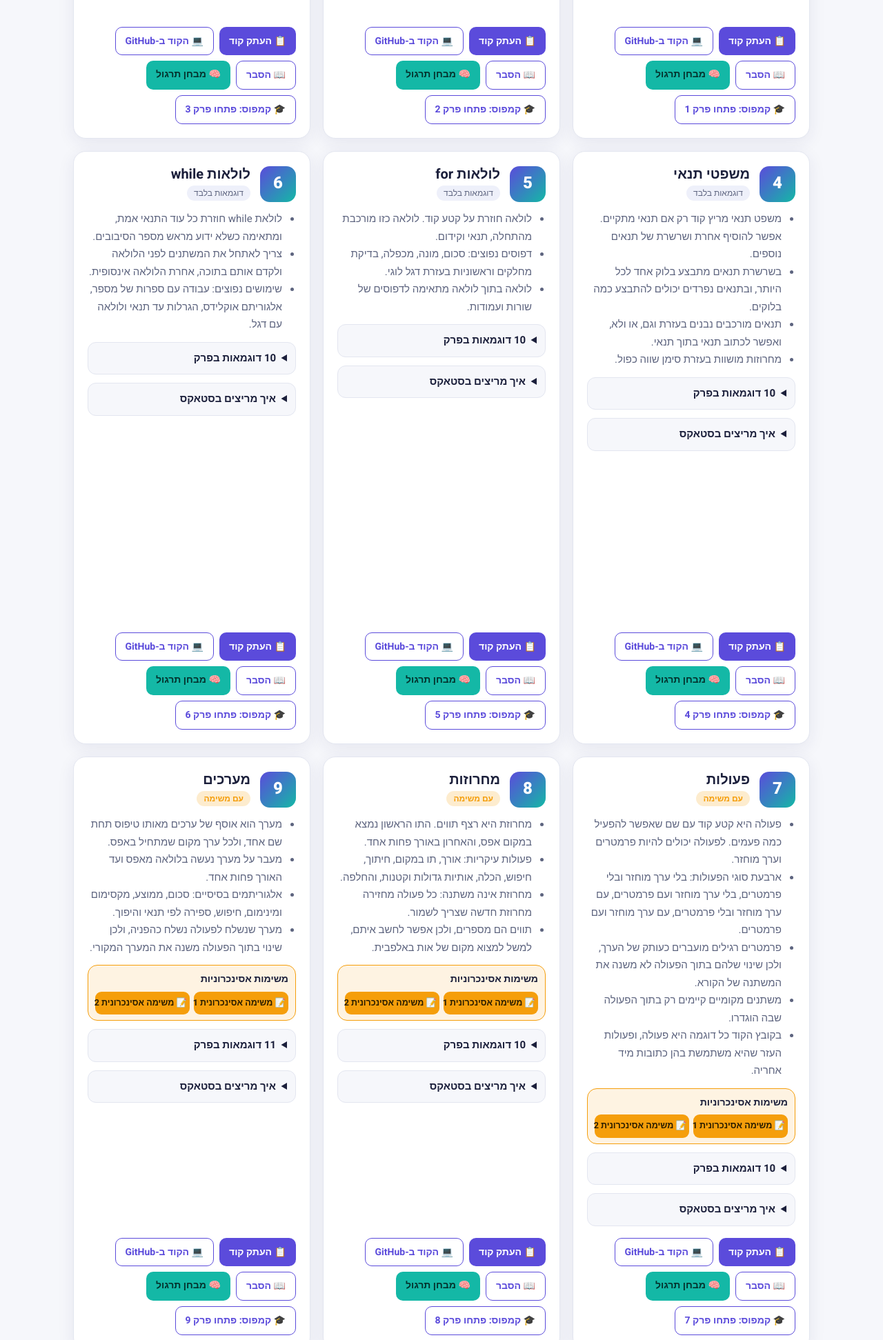
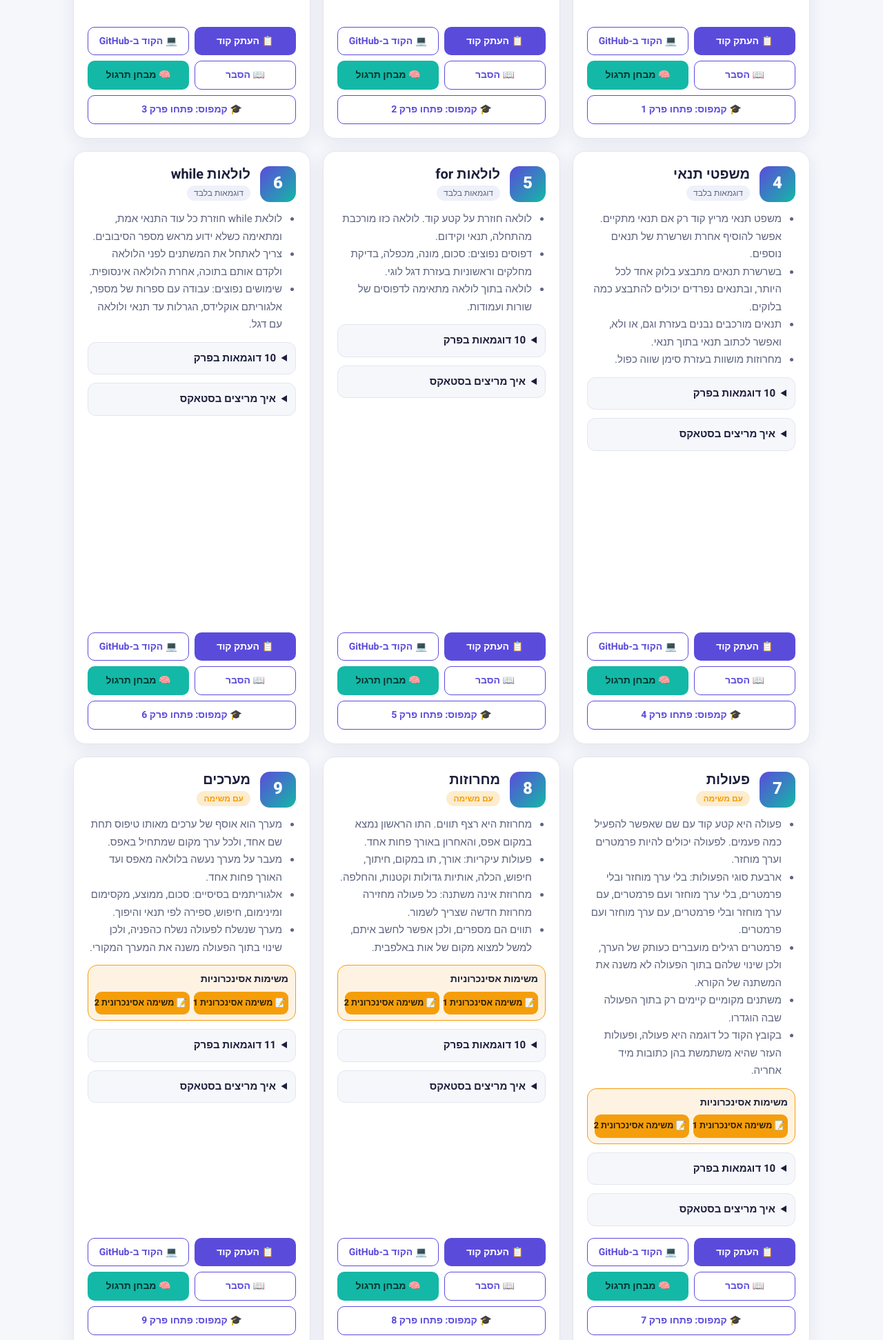
Before and after one commit to ciznerguy/thelma-yesodot-11, a plain HTML site: page docs/index.html in a window 1280 px wide. Shown: the part 1380-3323 px from the top of the page at 69% size. Drawn offline with Linux system fonts and the light colour scheme.

Commit message:
Align card buttons in an identical fixed grid at the bottom of every chapter card

```diff
--- a/docs/index.html
+++ b/docs/index.html
@@ -66,6 +66,9 @@ summary{cursor:pointer;padding:10px 0;font-weight:700;font-size:15px}
 .tasksrow .btn{flex:1 1 0;min-width:0;text-align:center;white-space:nowrap;padding:6px 4px;font-size:12.5px;border-radius:9px}
 @media (max-width:360px){.tasksrow .btn{font-size:11px;padding:6px 1px}}
 .btn.copy{border:0;cursor:pointer;font-family:inherit}
+.chapter footer{display:grid!important;grid-template-columns:1fr 1fr;gap:8px;align-items:stretch}
+.chapter footer .btn{display:flex;align-items:center;justify-content:center;text-align:center;font-size:14px;padding:8px 6px;white-space:nowrap;min-width:0}
+.chapter footer .btn.wide{grid-column:1/-1}
 .runsteps{margin:0 0 10px;padding-inline-start:20px;font-size:14px;color:var(--muted)}
 .runsteps a{color:var(--brand);font-weight:700}
 .btn.quiz{background:var(--brand2);color:#04332e}
@@ -117,7 +120,7 @@ footer.site a{color:var(--brand);font-weight:700}
     <button class="btn copy" data-path="פרק 01/Program.cs" type="button">📋 העתק קוד</button>
     <a class="btn ghost" href="https://github.com/ciznerguy/thelma-yesodot-11/blob/main/%D7%A4%D7%A8%D7%A7%2001/Program.cs">💻 הקוד ב-GitHub</a>
     <a class="btn ghost" href="https://github.com/ciznerguy/thelma-yesodot-11/blob/main/%D7%A4%D7%A8%D7%A7%2001/README.md">📖 הסבר</a>
-    <a class='btn quiz' href='quiz/ch01.html'>🧠 מבחן תרגול</a><a class='btn ghost' href='https://app.campus.gov.il/learning/course/course-v1:MoE+EDU_Matric_ComputerScienceA_HE+2023_1/home' title='בקורס יש לפתוח את הפרק המתאים: פרק 1'>🎓 קמפוס: פתחו פרק 1</a>
+    <a class='btn quiz' href='quiz/ch01.html'>🧠 מבחן תרגול</a><a class='btn ghost wide' href='https://app.campus.gov.il/learning/course/course-v1:MoE+EDU_Matric_ComputerScienceA_HE+2023_1/home' title='בקורס יש לפתוח את הפרק המתאים: פרק 1'>🎓 קמפוס: פתחו פרק 1</a>
   </footer>
 </article>
 <article class="chapter" id="ch2">
@@ -132,7 +135,7 @@ footer.site a{color:var(--brand);font-weight:700}
     <button class="btn copy" data-path="פרק 02/Program.cs" type="button">📋 העתק קוד</button>
     <a class="btn ghost" href="https://github.com/ciznerguy/thelma-yesodot-11/blob/main/%D7%A4%D7%A8%D7%A7%2002/Program.cs">💻 הקוד ב-GitHub</a>
     <a class="btn ghost" href="https://github.com/ciznerguy/thelma-yesodot-11/blob/main/%D7%A4%D7%A8%D7%A7%2002/README.md">📖 הסבר</a>
-    <a class='btn quiz' href='quiz/ch02.html'>🧠 מבחן תרגול</a><a class='btn ghost' href='https://app.campus.gov.il/learning/course/course-v1:MoE+EDU_Matric_ComputerScienceA_HE+2023_1/home' title='בקורס יש לפתוח את הפרק המתאים: פרק 2'>🎓 קמפוס: פתחו פרק 2</a>
+    <a class='btn quiz' href='quiz/ch02.html'>🧠 מבחן תרגול</a><a class='btn ghost wide' href='https://app.campus.gov.il/learning/course/course-v1:MoE+EDU_Matric_ComputerScienceA_HE+2023_1/home' title='בקורס יש לפתוח את הפרק המתאים: פרק 2'>🎓 קמפוס: פתחו פרק 2</a>
   </footer>
 </article>
 <article class="chapter" id="ch3">
@@ -147,7 +150,7 @@ footer.site a{color:var(--brand);font-weight:700}
     <button class="btn copy" data-path="פרק 03/Program.cs" type="button">📋 העתק קוד</button>
     <a class="btn ghost" href="https://github.com/ciznerguy/thelma-yesodot-11/blob/main/%D7%A4%D7%A8%D7%A7%2003/Program.cs">💻 הקוד ב-GitHub</a>
     <a class="btn ghost" href="https://github.com/ciznerguy/thelma-yesodot-11/blob/main/%D7%A4%D7%A8%D7%A7%2003/README.md">📖 הסבר</a>
-    <a class='btn quiz' href='quiz/ch03.html'>🧠 מבחן תרגול</a><a class='btn ghost' href='https://app.campus.gov.il/learning/course/course-v1:MoE+EDU_Matric_ComputerScienceA_HE+2023_1/home' title='בקורס יש לפתוח את הפרק המתאים: פרק 3'>🎓 קמפוס: פתחו פרק 3</a>
+    <a class='btn quiz' href='quiz/ch03.html'>🧠 מבחן תרגול</a><a class='btn ghost wide' href='https://app.campus.gov.il/learning/course/course-v1:MoE+EDU_Matric_ComputerScienceA_HE+2023_1/home' title='בקורס יש לפתוח את הפרק המתאים: פרק 3'>🎓 קמפוס: פתחו פרק 3</a>
   </footer>
 </article>
 <article class="chapter" id="ch4">
@@ -162,7 +165,7 @@ footer.site a{color:var(--brand);font-weight:700}
     <button class="btn copy" data-path="פרק 04/Program.cs" type="button">📋 העתק קוד</button>
     <a class="btn ghost" href="https://github.com/ciznerguy/thelma-yesodot-11/blob/main/%D7%A4%D7%A8%D7%A7%2004/Program.cs">💻 הקוד ב-GitHub</a>
     <a class="btn ghost" href="https://github.com/ciznerguy/thelma-yesodot-11/blob/main/%D7%A4%D7%A8%D7%A7%2004/README.md">📖 הסבר</a>
-    <a class='btn quiz' href='quiz/ch04.html'>🧠 מבחן תרגול</a><a class='btn ghost' href='https://app.campus.gov.il/learning/course/course-v1:MoE+EDU_Matric_ComputerScienceA_HE+2023_1/home' title='בקורס יש לפתוח את הפרק המתאים: פרק 4'>🎓 קמפוס: פתחו פרק 4</a>
+    <a class='btn quiz' href='quiz/ch04.html'>🧠 מבחן תרגול</a><a class='btn ghost wide' href='https://app.campus.gov.il/learning/course/course-v1:MoE+EDU_Matric_ComputerScienceA_HE+2023_1/home' title='בקורס יש לפתוח את הפרק המתאים: פרק 4'>🎓 קמפוס: פתחו פרק 4</a>
   </footer>
 </article>
 <article class="chapter" id="ch5">
@@ -177,7 +180,7 @@ footer.site a{color:var(--brand);font-weight:700}
     <button class="btn copy" data-path="פרק 05/Program.cs" type="button">📋 העתק קוד</button>
     <a class="btn ghost" href="https://github.com/ciznerguy/thelma-yesodot-11/blob/main/%D7%A4%D7%A8%D7%A7%2005/Program.cs">💻 הקוד ב-GitHub</a>
     <a class="btn ghost" href="https://github.com/ciznerguy/thelma-yesodot-11/blob/main/%D7%A4%D7%A8%D7%A7%2005/README.md">📖 הסבר</a>
-    <a class='btn quiz' href='quiz/ch05.html'>🧠 מבחן תרגול</a><a class='btn ghost' href='https://app.campus.gov.il/learning/course/course-v1:MoE+EDU_Matric_ComputerScienceA_HE+2023_1/home' title='בקורס יש לפתוח את הפרק המתאים: פרק 5'>🎓 קמפוס: פתחו פרק 5</a>
+    <a class='btn quiz' href='quiz/ch05.html'>🧠 מבחן תרגול</a><a class='btn ghost wide' href='https://app.campus.gov.il/learning/course/course-v1:MoE+EDU_Matric_ComputerScienceA_HE+2023_1/home' title='בקורס יש לפתוח את הפרק המתאים: פרק 5'>🎓 קמפוס: פתחו פרק 5</a>
   </footer>
 </article>
 <article class="chapter" id="ch6">
@@ -192,7 +195,7 @@ footer.site a{color:var(--brand);font-weight:700}
     <button class="btn copy" data-path="פרק 06/Program.cs" type="button">📋 העתק קוד</button>
     <a class="btn ghost" href="https://github.com/ciznerguy/thelma-yesodot-11/blob/main/%D7%A4%D7%A8%D7%A7%2006/Program.cs">💻 הקוד ב-GitHub</a>
     <a class="btn ghost" href="https://github.com/ciznerguy/thelma-yesodot-11/blob/main/%D7%A4%D7%A8%D7%A7%2006/README.md">📖 הסבר</a>
-    <a class='btn quiz' href='quiz/ch06.html'>🧠 מבחן תרגול</a><a class='btn ghost' href='https://app.campus.gov.il/learning/course/course-v1:MoE+EDU_Matric_ComputerScienceA_HE+2023_1/home' title='בקורס יש לפתוח את הפרק המתאים: פרק 6'>🎓 קמפוס: פתחו פרק 6</a>
+    <a class='btn quiz' href='quiz/ch06.html'>🧠 מבחן תרגול</a><a class='btn ghost wide' href='https://app.campus.gov.il/learning/course/course-v1:MoE+EDU_Matric_ComputerScienceA_HE+2023_1/home' title='בקורס יש לפתוח את הפרק המתאים: פרק 6'>🎓 קמפוס: פתחו פרק 6</a>
   </footer>
 </article>
 <article class="chapter" id="ch7">
@@ -207,7 +210,7 @@ footer.site a{color:var(--brand);font-weight:700}
     <button class="btn copy" data-path="פרק 07/Program.cs" type="button">📋 העתק קוד</button>
     <a class="btn ghost" href="https://github.com/ciznerguy/thelma-yesodot-11/blob/main/%D7%A4%D7%A8%D7%A7%2007/Program.cs">💻 הקוד ב-GitHub</a>
     <a class="btn ghost" href="https://github.com/ciznerguy/thelma-yesodot-11/blob/main/%D7%A4%D7%A8%D7%A7%2007/README.md">📖 הסבר</a>
-    <a class='btn quiz' href='quiz/ch07.html'>🧠 מבחן תרגול</a><a class='btn ghost' href='https://app.campus.gov.il/learning/course/course-v1:MoE+EDU_Matric_ComputerScienceA_HE+2023_1/home' title='בקורס יש לפתוח את הפרק המתאים: פרק 7'>🎓 קמפוס: פתחו פרק 7</a>
+    <a class='btn quiz' href='quiz/ch07.html'>🧠 מבחן תרגול</a><a class='btn ghost wide' href='https://app.campus.gov.il/learning/course/course-v1:MoE+EDU_Matric_ComputerScienceA_HE+2023_1/home' title='בקורס יש לפתוח את הפרק המתאים: פרק 7'>🎓 קמפוס: פתחו פרק 7</a>
   </footer>
 </article>
 <article class="chapter" id="ch8">
@@ -222,7 +225,7 @@ footer.site a{color:var(--brand);font-weight:700}
     <button class="btn copy" data-path="פרק 08/Program.cs" type="button">📋 העתק קוד</button>
     <a class="btn ghost" href="https://github.com/ciznerguy/thelma-yesodot-11/blob/main/%D7%A4%D7%A8%D7%A7%2008/Program.cs">💻 הקוד ב-GitHub</a>
     <a class="btn ghost" href="https://github.com/ciznerguy/thelma-yesodot-11/blob/main/%D7%A4%D7%A8%D7%A7%2008/README.md">📖 הסבר</a>
-    <a class='btn quiz' href='quiz/ch08.html'>🧠 מבחן תרגול</a><a class='btn ghost' href='https://app.campus.gov.il/learning/course/course-v1:MoE+EDU_Matric_ComputerScienceA_HE+2023_1/home' title='בקורס יש לפתוח את הפרק המתאים: פרק 8'>🎓 קמפוס: פתחו פרק 8</a>
+    <a class='btn quiz' href='quiz/ch08.html'>🧠 מבחן תרגול</a><a class='btn ghost wide' href='https://app.campus.gov.il/learning/course/course-v1:MoE+EDU_Matric_ComputerScienceA_HE+2023_1/home' title='בקורס יש לפתוח את הפרק המתאים: פרק 8'>🎓 קמפוס: פתחו פרק 8</a>
   </footer>
 </article>
 <article class="chapter" id="ch9">
@@ -237,7 +240,7 @@ footer.site a{color:var(--brand);font-weight:700}
     <button class="btn copy" data-path="פרק 09/Program.cs" type="button">📋 העתק קוד</button>
     <a class="btn ghost" href="https://github.com/ciznerguy/thelma-yesodot-11/blob/main/%D7%A4%D7%A8%D7%A7%2009/Program.cs">💻 הקוד ב-GitHub</a>
     <a class="btn ghost" href="https://github.com/ciznerguy/thelma-yesodot-11/blob/main/%D7%A4%D7%A8%D7%A7%2009/README.md">📖 הסבר</a>
-    <a class='btn quiz' href='quiz/ch09.html'>🧠 מבחן תרגול</a><a class='btn ghost' href='https://app.campus.gov.il/learning/course/course-v1:MoE+EDU_Matric_ComputerScienceA_HE+2023_1/home' title='בקורס יש לפתוח את הפרק המתאים: פרק 9'>🎓 קמפוס: פתחו פרק 9</a>
+    <a class='btn quiz' href='quiz/ch09.html'>🧠 מבחן תרגול</a><a class='btn ghost wide' href='https://app.campus.gov.il/learning/course/course-v1:MoE+EDU_Matric_ComputerScienceA_HE+2023_1/home' title='בקורס יש לפתוח את הפרק המתאים: פרק 9'>🎓 קמפוס: פתחו פרק 9</a>
   </footer>
 </article>
 <article class="chapter" id="ch10">
@@ -252,7 +255,7 @@ footer.site a{color:var(--brand);font-weight:700}
     <button class="btn copy" data-path="פרק 10/Program.cs" type="button">📋 העתק קוד</button>
     <a class="btn ghost" href="https://github.com/ciznerguy/thelma-yesodot-11/blob/main/%D7%A4%D7%A8%D7%A7%2010/Program.cs">💻 הקוד ב-GitHub</a>
     <a class="btn ghost" href="https://github.com/ciznerguy/thelma-yesodot-11/blob/main/%D7%A4%D7%A8%D7%A7%2010/README.md">📖 הסבר</a>
-    <a class='btn quiz' href='quiz/ch10.html'>🧠 מבחן תרגול</a><a class='btn ghost' href='https://app.campus.gov.il/learning/course/course-v1:MoE+EDU_Matric_ComputerScienceA_HE+2023_1/home' title='בקורס יש לפתוח את הפרק המתאים: פרק 10'>🎓 קמפוס: פתחו פרק 10</a>
+    <a class='btn quiz' href='quiz/ch10.html'>🧠 מבחן תרגול</a><a class='btn ghost wide' href='https://app.campus.gov.il/learning/course/course-v1:MoE+EDU_Matric_ComputerScienceA_HE+2023_1/home' title='בקורס יש לפתוח את הפרק המתאים: פרק 10'>🎓 קמפוס: פתחו פרק 10</a>
   </footer>
 </article>
 <article class="chapter" id="ch11">
@@ -267,7 +270,7 @@ footer.site a{color:var(--brand);font-weight:700}
     <button class="btn copy" data-path="פרק 11/Program.cs" type="button">📋 העתק קוד</button>
     <a class="btn ghost" href="https://github.com/ciznerguy/thelma-yesodot-11/blob/main/%D7%A4%D7%A8%D7%A7%2011/Program.cs">💻 הקוד ב-GitHub</a>
     <a class="btn ghost" href="https://github.com/ciznerguy/thelma-yesodot-11/blob/main/%D7%A4%D7%A8%D7%A7%2011/README.md">📖 הסבר</a>
-    <a class='btn quiz' href='quiz/ch11.html'>🧠 מבחן תרגול</a><a class='btn ghost' href='https://app.campus.gov.il/learning/course/course-v1:MoE+EDU_Matric_ComputerScienceA_HE+2023_1/home' title='בקורס יש לפתוח את הפרק המתאים: פרק 11'>🎓 קמפוס: פתחו פרק 11</a>
+    <a class='btn quiz' href='quiz/ch11.html'>🧠 מבחן תרגול</a><a class='btn ghost wide' href='https://app.campus.gov.il/learning/course/course-v1:MoE+EDU_Matric_ComputerScienceA_HE+2023_1/home' title='בקורס יש לפתוח את הפרק המתאים: פרק 11'>🎓 קמפוס: פתחו פרק 11</a>
   </footer>
 </article></section>
 
@@ -288,7 +291,7 @@ footer.site a{color:var(--brand);font-weight:700}
     <button class="btn copy" data-path="פרק 12/Program.cs" type="button">📋 העתק קוד</button>
     <a class="btn ghost" href="https://github.com/ciznerguy/thelma-yesodot-11/blob/main/%D7%A4%D7%A8%D7%A7%2012/Program.cs">💻 הקוד ב-GitHub</a>
     <a class="btn ghost" href="https://github.com/ciznerguy/thelma-yesodot-11/blob/main/%D7%A4%D7%A8%D7%A7%2012/README.md">📖 הסבר</a>
-    <a class='btn quiz' href='quiz/ch12.html'>🧠 מבחן תרגול</a><a class='btn ghost' href='https://app.campus.gov.il/learning/course/course-v1:MoE+EDU_Matric_ComputerScienceA_HE+2023_1/home' title='בקורס יש לפתוח את הפרק המתאים: פרק 12'>🎓 קמפוס: פתחו פרק 12</a>
+    <a class='btn quiz' href='quiz/ch12.html'>🧠 מבחן תרגול</a><a class='btn ghost wide' href='https://app.campus.gov.il/learning/course/course-v1:MoE+EDU_Matric_ComputerScienceA_HE+2023_1/home' title='בקורס יש לפתוח את הפרק המתאים: פרק 12'>🎓 קמפוס: פתחו פרק 12</a>
   </footer>
 </article>
 <article class="chapter" id="ch13">
@@ -303,7 +306,7 @@ footer.site a{color:var(--brand);font-weight:700}
     <button class="btn copy" data-path="פרק 13/Program.cs" type="button">📋 העתק קוד</button>
     <a class="btn ghost" href="https://github.com/ciznerguy/thelma-yesodot-11/blob/main/%D7%A4%D7%A8%D7%A7%2013/Program.cs">💻 הקוד ב-GitHub</a>
     <a class="btn ghost" href="https://github.com/ciznerguy/thelma-yesodot-11/blob/main/%D7%A4%D7%A8%D7%A7%2013/README.md">📖 הסבר</a>
-    <a class='btn quiz' href='quiz/ch13.html'>🧠 מבחן תרגול</a><a class='btn ghost' href='https://app.campus.gov.il/learning/course/course-v1:MoE+EDU_Matric_ComputerScienceA_HE+2023_1/home' title='בקורס יש לפתוח את הפרק המתאים: פרק 13'>🎓 קמפוס: פתחו פרק 13</a>
+    <a class='btn quiz' href='quiz/ch13.html'>🧠 מבחן תרגול</a><a class='btn ghost wide' href='https://app.campus.gov.il/learning/course/course-v1:MoE+EDU_Matric_ComputerScienceA_HE+2023_1/home' title='בקורס יש לפתוח את הפרק המתאים: פרק 13'>🎓 קמפוס: פתחו פרק 13</a>
   </footer>
 </article>
 <article class="chapter" id="ch14">
@@ -318,7 +321,7 @@ footer.site a{color:var(--brand);font-weight:700}
     <button class="btn copy" data-path="פרק 14/Program.cs" type="button">📋 העתק קוד</button>
     <a class="btn ghost" href="https://github.com/ciznerguy/thelma-yesodot-11/blob/main/%D7%A4%D7%A8%D7%A7%2014/Program.cs">💻 הקוד ב-GitHub</a>
     <a class="btn ghost" href="https://github.com/ciznerguy/thelma-yesodot-11/blob/main/%D7%A4%D7%A8%D7%A7%2014/README.md">📖 הסבר</a>
-    <a class='btn quiz' href='quiz/ch14.html'>🧠 מבחן תרגול</a><a class='btn ghost' href='https://app.campus.gov.il/learning/course/course-v1:MoE+EDU_Matric_ComputerScienceA_HE+2023_1/home' title='בקורס יש לפתוח את הפרק המתאים: פרק 14'>🎓 קמפוס: פתחו פרק 14</a>
+    <a class='btn quiz' href='quiz/ch14.html'>🧠 מבחן תרגול</a><a class='btn ghost wide' href='https://app.campus.gov.il/learning/course/course-v1:MoE+EDU_Matric_ComputerScienceA_HE+2023_1/home' title='בקורס יש לפתוח את הפרק המתאים: פרק 14'>🎓 קמפוס: פתחו פרק 14</a>
   </footer>
 </article></section>
 
```
